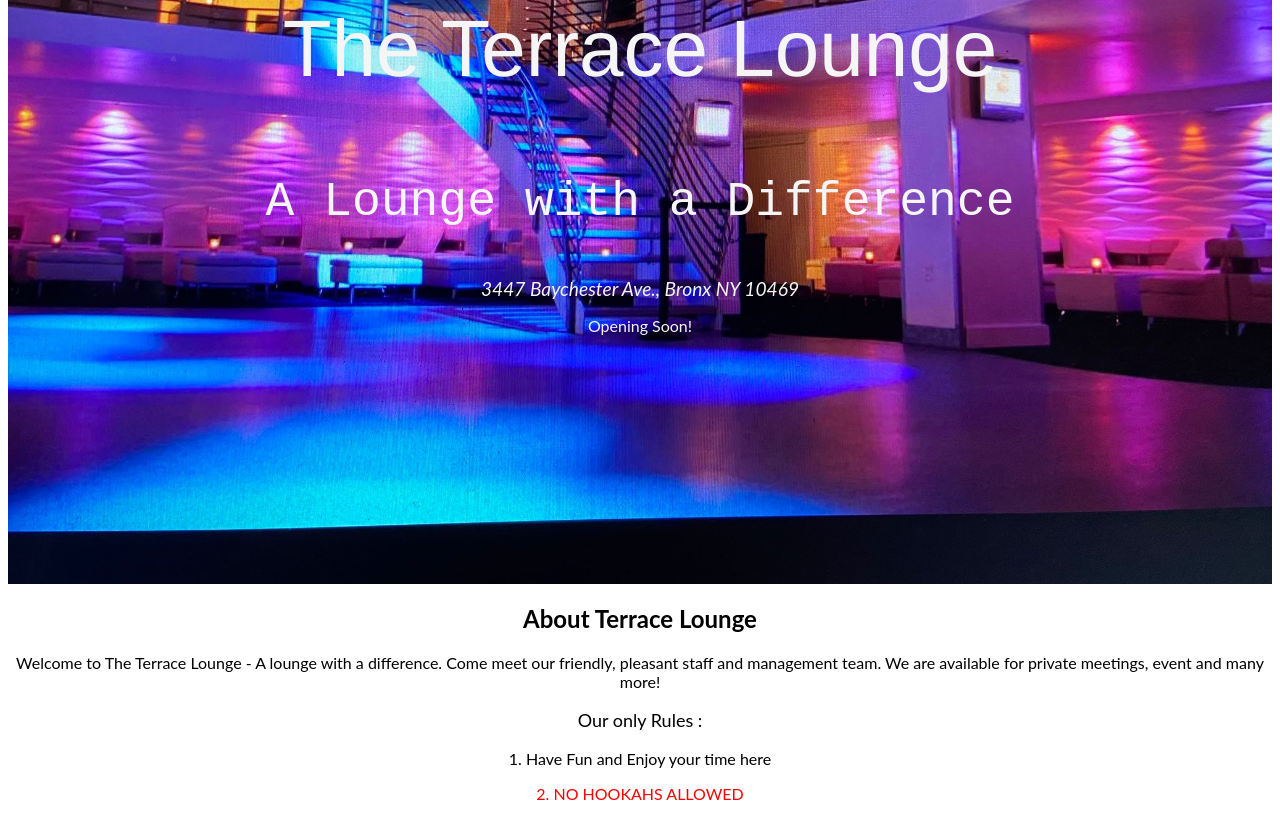
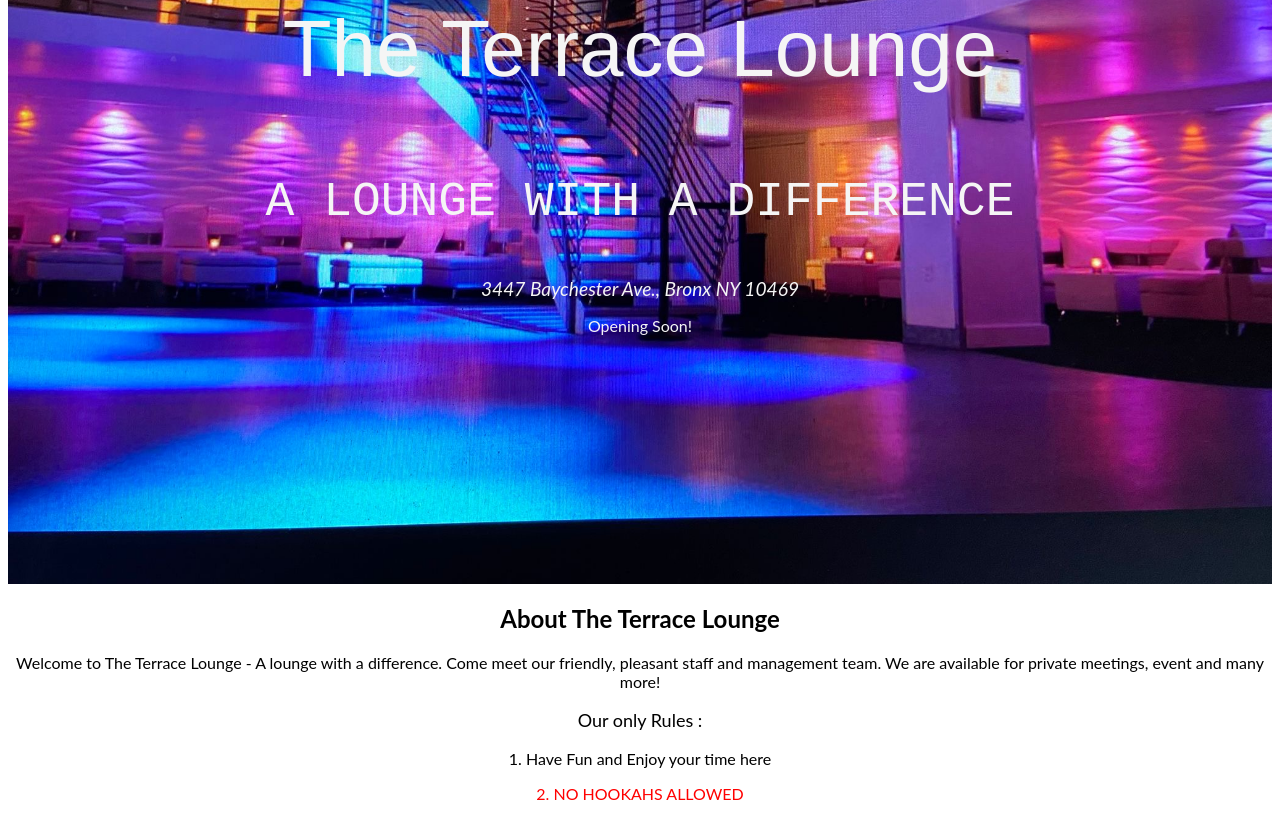
Before and after one commit to littilemike11/The-Terrace-Lounge-Website, a plain HTML site: page index.html in a window 1280 px wide. Shown: the part 366-1196 px from the top of the page. Drawn offline with Linux system fonts and the light colour scheme.

Commit message:
live feedback 2

```diff
--- a/index.html
+++ b/index.html
@@ -22,12 +22,12 @@
   <div class="mastHead">
     <p class="welcome">Welcome To</p>
     <p class="name">The Terrace Lounge</p>
-    <p class="slogan">A Lounge with a Difference</p>
+    <p class="slogan">A LOUNGE WITH A DIFFERENCE</p>
     <address>3447 Baychester Ave., Bronx NY 10469 </address>
     <p>Opening Soon!</p>
   </div>
   <div id="section-About">
-    <h2>About Terrace Lounge</h2>
+    <h2>About The Terrace Lounge</h2>
     <p>Welcome to The Terrace Lounge - A lounge with a difference. Come meet our friendly, pleasant staff and
       management team. We are available for private meetings, event and many more!
     </p>
```
